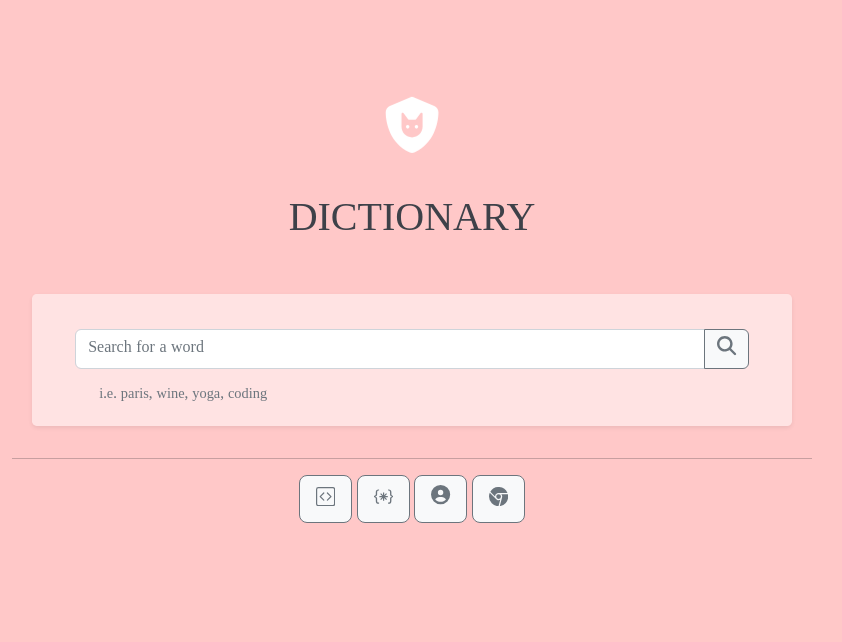
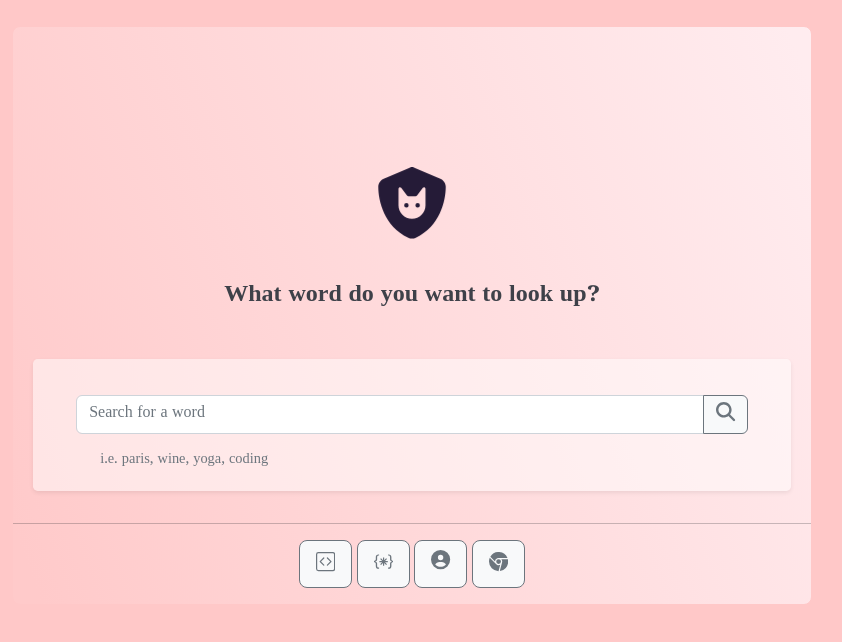
Before and after one commit to RiikaInfinityy/react-dictionary-project, a React (Create React App) app: page / in a window 1280 px wide. Shown: the top 642 px of the page, without its empty margins (228-1070 px from the left). Built offline with nearby package versions, Linux system fonts and the light colour scheme; no server answers; a web font is replaced by a local one.

Commit message:
updated styling and tidy up the space

```diff
--- a/src/App.css
+++ b/src/App.css
@@ -7,14 +7,21 @@
 
 .main-page-icon {
     text-align: center;
-    font-size: 50px;
-    margin-top: 50px;
-    margin: 100px auto 30px auto;
+    font-size: 4rem;
+    margin-top: 4rem;
+    margin: 9rem auto 3rem auto;
     display: flex;
     align-items: center;
-    color: white;
+    color: #251b37;
 }
 
 .main-body {
     margin: auto;
 }
+
+.main-container {
+    margin: 1% auto;
+    border: 1px solid #ffc8c8;
+    border-radius: 0.5rem;
+    background: linear-gradient(69.8deg, #ffcaca 2.8%, #ffecef 97.8%);
+}
--- a/src/App.js
+++ b/src/App.js
@@ -12,6 +12,7 @@ function App() {
     return (
         <div className="App">
             <div className="main-body">
+                <div className="main-container">
                     {" "}
                     <header className="App-header">
                         <FontAwesomeIcon
@@ -20,9 +21,10 @@ function App() {
                             className="main-page-icon"
                         />
                     </header>
-            </div>
                     <Dictionary defaultKeyword="wine" />
                     <Footer />
+                </div>
+            </div>
         </div>
     );
 }
--- a/src/Dictionary.css
+++ b/src/Dictionary.css
@@ -6,11 +6,12 @@
     margin-top: 3rem;
     margin-bottom: 3rem;
     color: #3e4149;
+    font-size: 1.5rem;
+    font-weight: bold;
 }
 
 .Dictionary section {
     background-color: white;
-
     border-radius: 0.3rem;
     padding: 1.2rem;
     margin: 4% auto;
--- a/src/Dictionary.js
+++ b/src/Dictionary.js
@@ -33,7 +33,7 @@ export default function Dictionary(props) {
         let pexelsApiKey =
             "563492ad6f91700001000001b8b5b8444a7847539928a9988ef0c95a";
 
-        let pexelsApiUrl = `https://api.pexels.com/v1/search?query=${keyword}&per_page=6`;
+        let pexelsApiUrl = `https://api.pexels.com/v1/search?query=${keyword}&per_page=9`;
 
         let headers = { Authorization: `Bearer ${pexelsApiKey}` };
 
@@ -59,7 +59,7 @@ export default function Dictionary(props) {
     if (loaded) {
         return (
             <div className="Dictionary">
-                <h1>DICTIONARY</h1>
+                <h1>What word do you want to look up?</h1>
                 <section className="bg-white bg-opacity-50 shadow-sm">
                     <Form onSubmit={handleSubmit}>
                         <InputGroup className="mb-3 mt-3 ps-4 pe-4">
```
Lines whose indentation alone changed are shown as unchanged.
